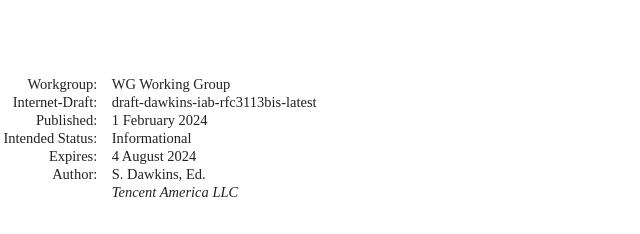
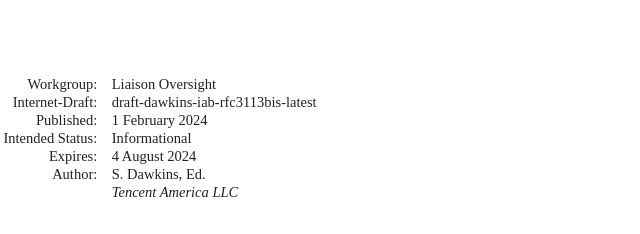
Before and after one commit to SpencerDawkins/rfc3113bis, a plain HTML site: page draft-dawkins-iab-rfc3113bis.html in a window 1280 px wide. Shown: the top 234 px of the page, 136-776 px from the left. Drawn offline with Linux system fonts and the light colour scheme; a web font is replaced by a local one.

Commit message:
Script updating gh-pages from 30a8dfb. [ci skip]

```diff
--- a/draft-dawkins-iab-rfc3113bis.html
+++ b/draft-dawkins-iab-rfc3113bis.html
@@ -1039,7 +1039,7 @@ svg :is([fill="white"], [fill^="#fff"]) {
 <div id="internal-metadata" class="document-information">
 <dl id="identifiers">
 <dt class="label-workgroup">Workgroup:</dt>
-<dd class="workgroup">WG Working Group</dd>
+<dd class="workgroup">Liaison Oversight</dd>
 <dt class="label-internet-draft">Internet-Draft:</dt>
 <dd class="internet-draft">draft-dawkins-iab-rfc3113bis-latest</dd>
 <dt class="label-published">Published:</dt>
```
Also changed, not shown: draft-dawkins-iab-rfc3113bis.txt.
